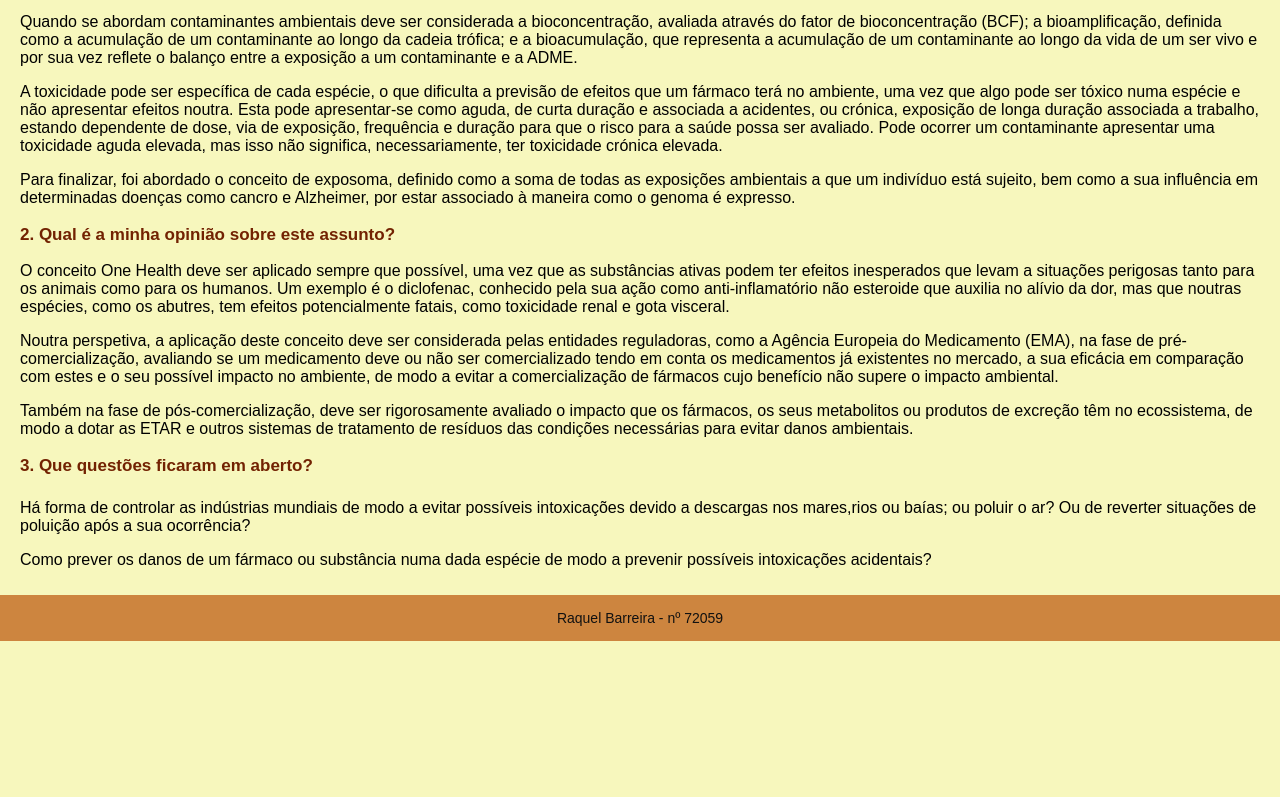
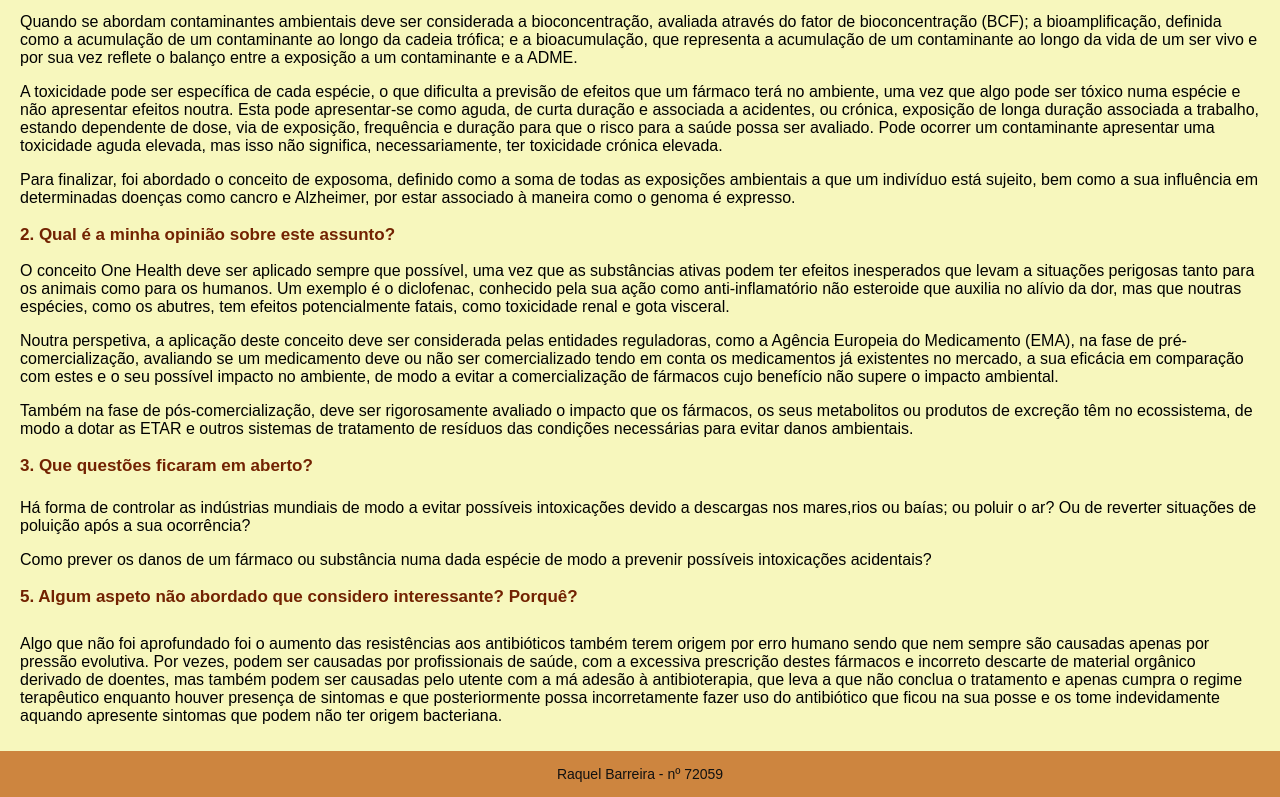
Before and after one commit to raquelbarreira7/raquelbarreira, a plain HTML site: page aula1/index.html in a window 1280 px wide. Shown: the part 436-1233 px from the top of the page. Before the commit the page ends 1077 px from the top, so only its background shows below. Drawn offline with Linux system fonts and the light colour scheme.

Commit message:
+1 questão

```diff
--- a/aula1/index.html
+++ b/aula1/index.html
@@ -78,6 +78,12 @@
       }
 
       #questoes h4 {
+        font-size: 17px;
+        color: #722202;
+        margin-top: 18px;
+      }
+
+      #aspeto h5 {
         font-size: 17px;
         color: #722202;
         margin-top: 18px;
@@ -229,6 +235,25 @@
           modo a prevenir possíveis intoxicações acidentais?
         </p>
       </section>
+
+      <section id="aspeto">
+        <h5>
+          5. Algum aspeto não abordado que considero interessante? Porquê?
+        </h5>
+        <p>
+          Algo que não foi aprofundado foi o aumento das resistências aos
+          antibióticos também terem origem por erro humano sendo que nem sempre
+          são causadas apenas por pressão evolutiva. Por vezes, podem ser
+          causadas por profissionais de saúde, com a excessiva prescrição destes
+          fármacos e incorreto descarte de material orgânico derivado de
+          doentes, mas também podem ser causadas pelo utente com a má adesão à
+          antibioterapia, que leva a que não conclua o tratamento e apenas
+          cumpra o regime terapêutico enquanto houver presença de sintomas e que
+          posteriormente possa incorretamente fazer uso do antibiótico que ficou
+          na sua posse e os tome indevidamente aquando apresente sintomas que
+          podem não ter origem bacteriana.
+        </p>
+      </section>
     </main>
 
     <footer>
```
Also changed, not shown: index.html (+0 -5 lines).
